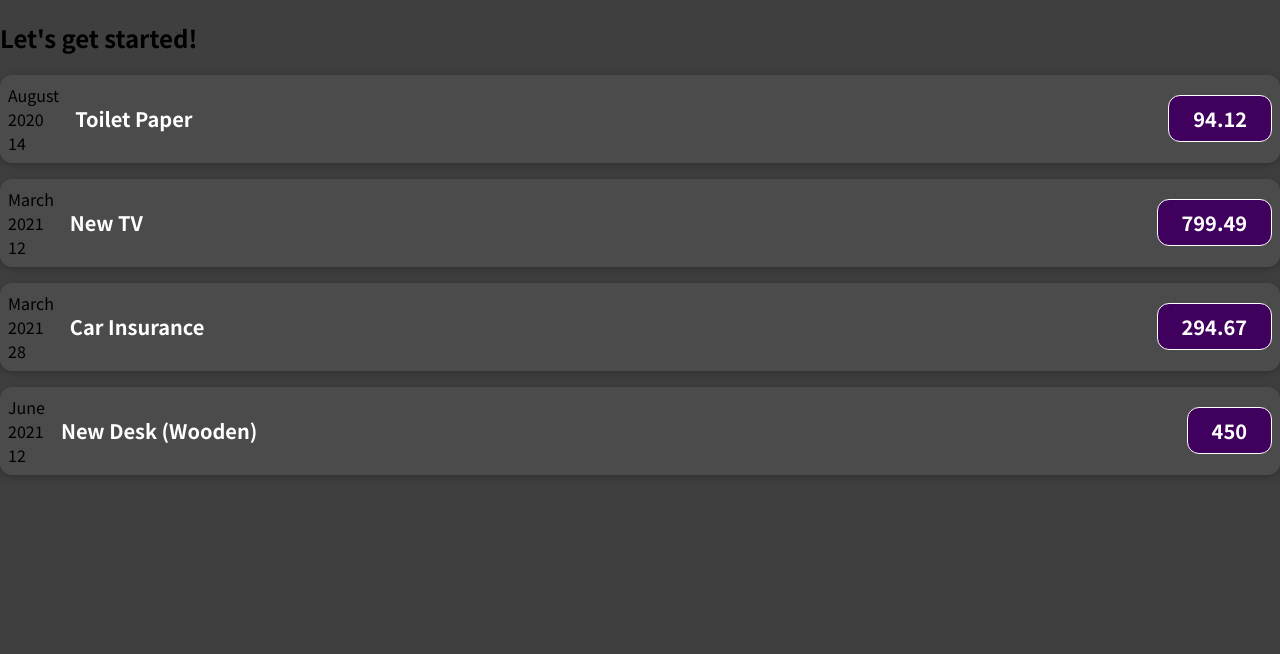
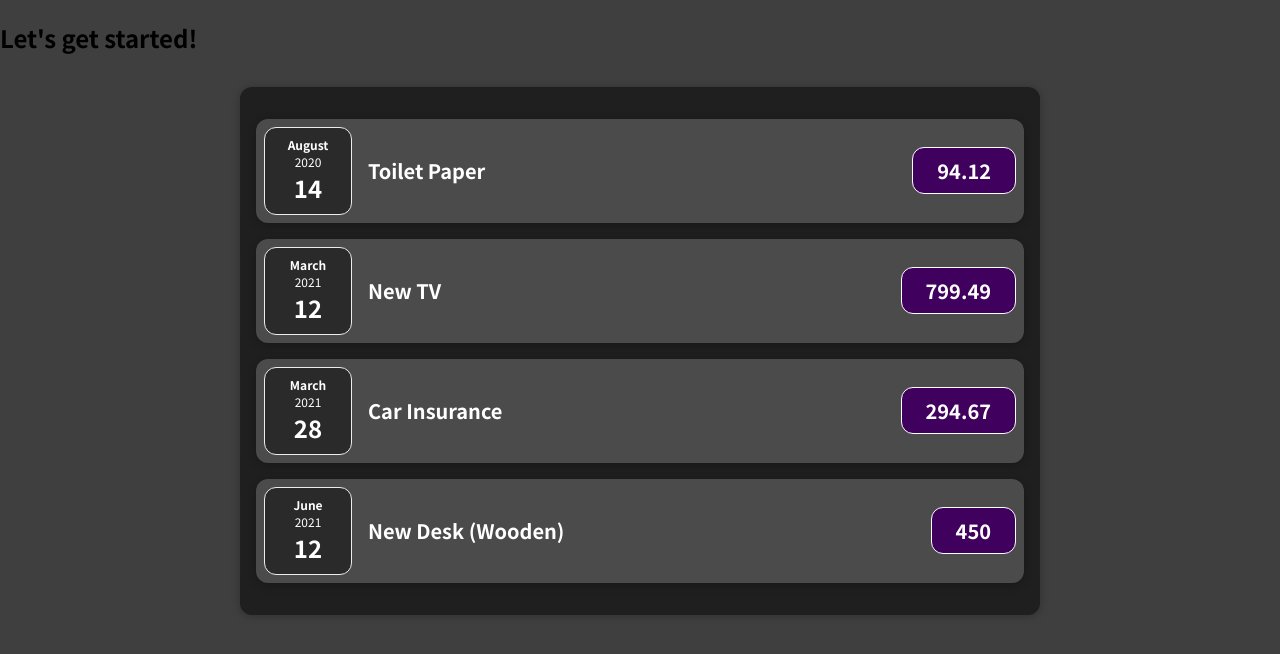
Before and after one commit to devgirlpro/max-section-3, a React (Create React App) app: page / in a window 1280 px wide. Shown: the top 654 px of the page. Built offline with nearby package versions, Linux system fonts and the light colour scheme.

Commit message:
added Expenses component to make App.js liner

```diff
--- a/src/App.js
+++ b/src/App.js
@@ -1,4 +1,6 @@
+import React from "react";
 import ExpenseItem from "./components/ExpenseItem";
+import Expenses from "./components/Expenses";
 
 
 function App() {
@@ -26,16 +28,14 @@
         title: "New Desk (Wooden)",
         amount: 450,
         date: new Date(2021, 5, 12),
-    }
-  ]
+    },
+];
+
 
   return (
     <div>
       <h2>Let's get started!</h2>
-      <ExpenseItem expense={expenses[0]} />
-      <ExpenseItem expense={expenses[1]} />
-      <ExpenseItem expense={expenses[2]} />
-      <ExpenseItem expense={expenses[3]} />
+      <Expenses items={expenses}/>
     </div>
   );
 }
--- /dev/null
+++ b/src/components/ExpenseDate.css
@@ -0,0 +1,26 @@
+.expense-date {
+    display: flex;
+    flex-direction: column;
+    width: 5.5rem;
+    height: 5.5rem;
+    border: 1px solid #ececec;
+    background-color: #2a2a2a;
+    color: white;
+    border-radius: 12px;
+    align-items: center;
+    justify-content: center;
+}
+
+.expense-date__month {
+    font-size: 0.75rem;
+    font-weight: bold;
+}
+
+.expense-date__year {
+    font-size: 0.75rem;
+}
+
+.expense-date__day {
+    font-size: 1.5rem;
+    font-weight: bold;
+}
--- /dev/null
+++ b/src/components/ExpenseDate.jsx
@@ -0,0 +1,18 @@
+import React from "react";
+import "./ExpenseDate.css";
+
+function ExpenseDate(props) {
+    // const month = props.expense.date.toLocaleString('en-US', { month: 'long' })
+    const day = props.date.toLocaleString("en-US", { day: "2-digit" });
+    const year = props.date.getFullYear();
+
+    return (
+        <div className='expense-date'>
+            <div className='expense-date__month'>{props.date.toLocaleString("en-US", { month: "long" })}</div>
+            <div className='expense-date__year'>{year}</div>
+            <div className='expense-date__day'>{day}</div>
+        </div>
+    );
+}
+
+export default ExpenseDate;
--- a/src/components/ExpenseItem.js
+++ /dev/null
@@ -1,26 +0,0 @@
-import React from 'react';
-import './ExpenceItem.css';
-
-function ExpenseItem(props) {
-    // const month = props.expense.date.toLocaleString('en-US', { month: 'long' })
-    const day = props.expense.date.toLocaleString('en-US', { day: '2-digit' });
-    const year = props.expense.date.getFullYear();
-
-    return (
-        <div className='expense-item'>
-            {/* <div>{props.expense.date.toISOString()}</div> */}
-            <div>
-                <div>{props.expense.date.toLocaleString('en-US', { month: 'long' })}</div>
-                <div>{year}</div>
-                <div>{day}</div>
-            </div>
-            <div className='expense-item__description'>
-                <h2>{props.expense.title}</h2>
-                <div className='expense-item__price'>{props.expense/*  */.amount}</div>
-            </div>
-
-        </div >
-    )
-}
-
-export default ExpenseItem
--- /dev/null
+++ b/src/components/ExpenseItem.jsx
@@ -0,0 +1,18 @@
+import React from "react";
+import "./ExpenceItem.css";
+import ExpenseDate from "./ExpenseDate";
+
+function ExpenseItem(props) {
+    return (
+        <div className='expense-item'>
+            {/* <div>{props.expense.date.toISOString()}</div> */}
+            <ExpenseDate date={props.item.date} />
+            <div className='expense-item__description'>
+                <h2>{props.item.title}</h2>
+                <div className='expense-item__price'>{props.item.amount}</div>
+            </div>
+        </div>
+    );
+}
+
+export default ExpenseItem;
--- /dev/null
+++ b/src/components/Expenses.css
@@ -0,0 +1,9 @@
+.expenses {
+    padding: 1rem;
+    background-color: rgb(31, 31, 31);
+    margin: 2rem auto;
+    width: 50rem;
+    max-width: 95%;
+    border-radius: 12px;
+    box-shadow: 0 1px 8px rgba(0, 0, 0, 0.25);
+  }
--- /dev/null
+++ b/src/components/Expenses.jsx
@@ -0,0 +1,16 @@
+import React from "react";
+import "./Expenses.css";
+import ExpenseItem from "./ExpenseItem";
+
+function Expenses(props) {
+    return (
+        <div className='expenses'>
+            <ExpenseItem item={props.items[0]} />
+            <ExpenseItem item={props.items[1]} />
+            <ExpenseItem item={props.items[2]} />
+            <ExpenseItem item={props.items[3]} />
+        </div>
+    );
+}
+
+export default Expenses;
```
Also changed, not shown: src/components/ExpenceItem.css (indentation only). Lines whose indentation alone changed are shown as unchanged.
